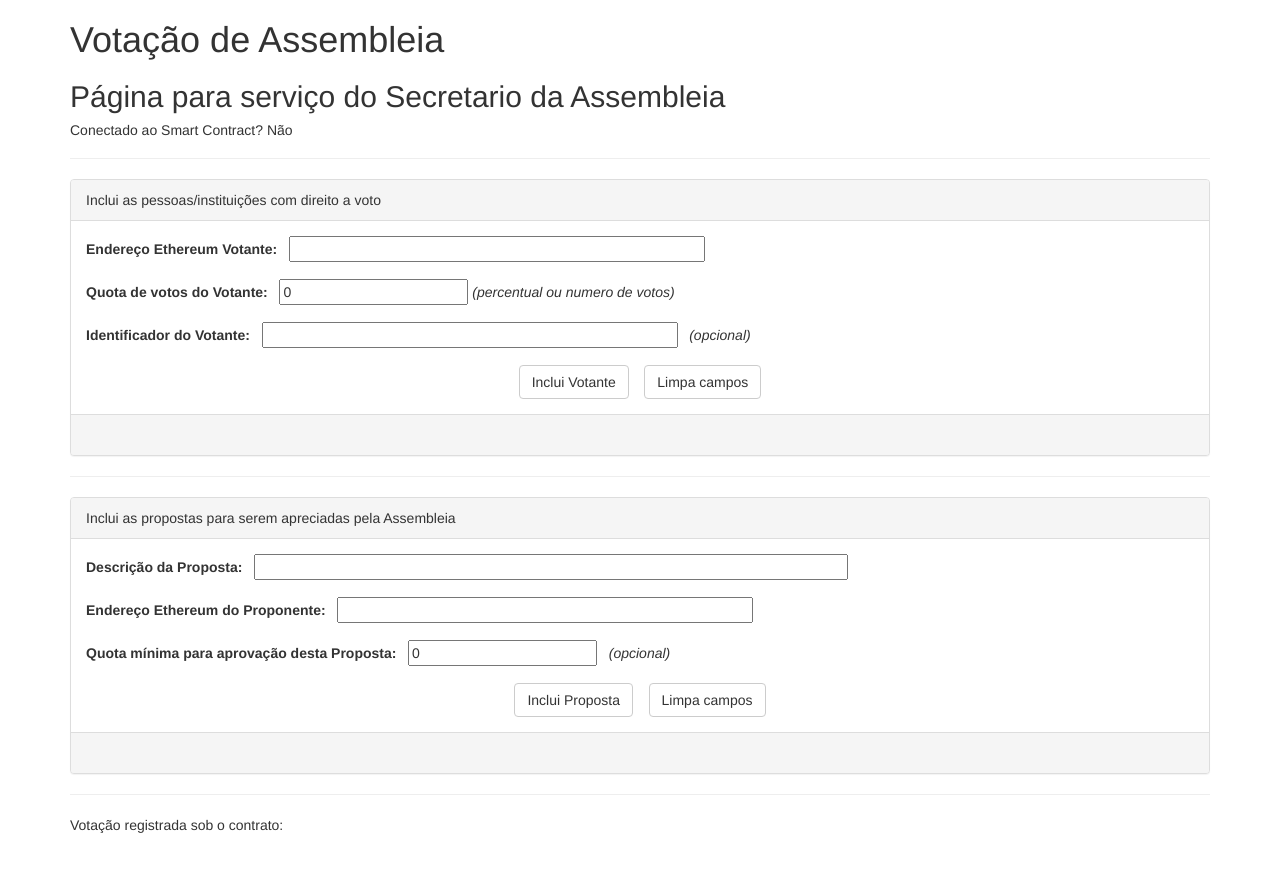
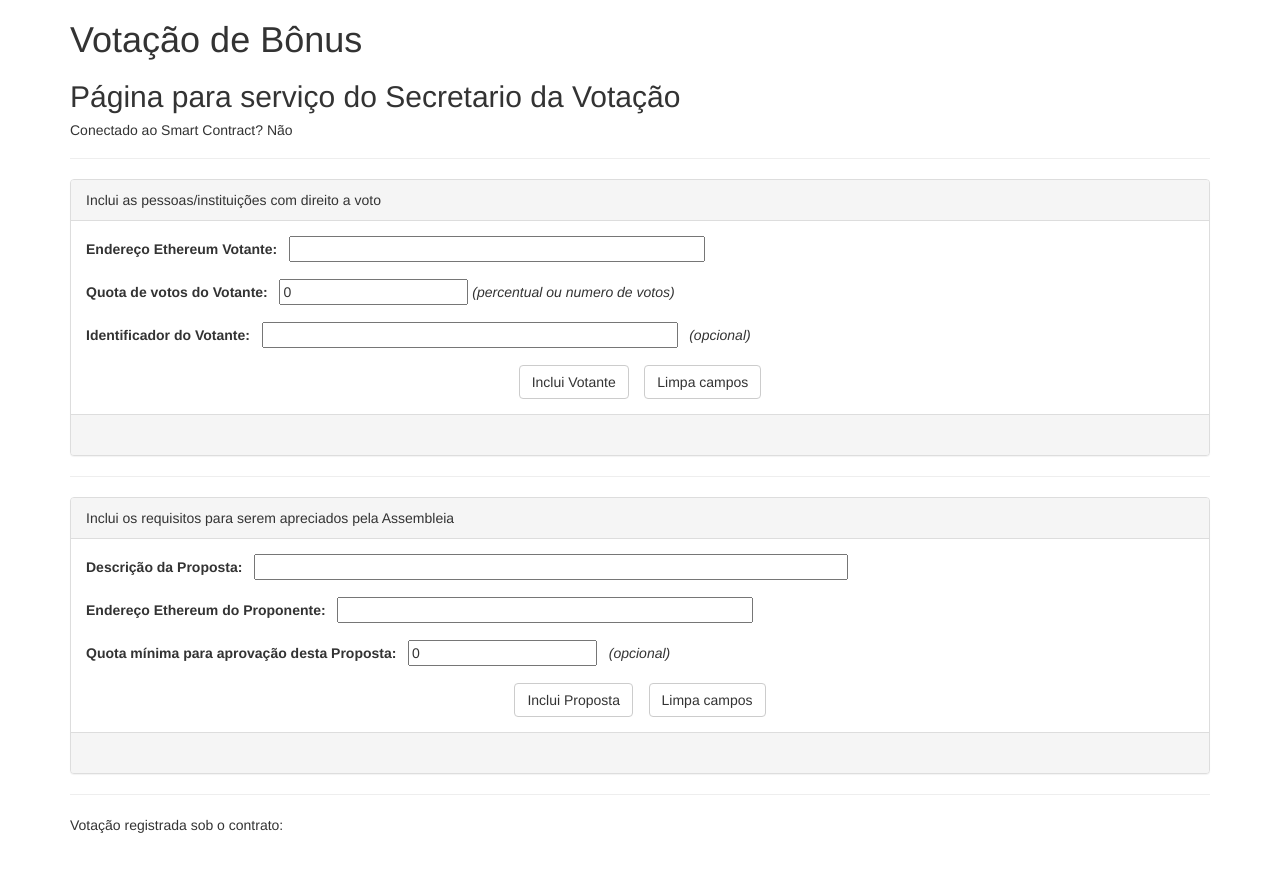
Before and after one commit to ecuriati/votacaobonus, a plain HTML site: page docs/secretario.html in a window 1280 px wide. Shown: the top 875 px of the page. Drawn offline with nearby package versions, Linux system fonts and the light colour scheme.

Commit message:
Update secretario.html

```diff
--- a/docs/secretario.html
+++ b/docs/secretario.html
@@ -4,14 +4,14 @@
     <meta charset="UTF-8">
     <meta name="viewport" content="width=device-width, initial-scale=1.0">
     <meta http-equiv="X-UA-Compatible" content="ie=edge">
-    <title>Votação de Assembleia - Página para serviço do Secretario da Assembleia</title>
+    <title>Votação de Bônus - Página para serviço do Secretario da Votação</title>
     <link rel="stylesheet" href="https://maxcdn.bootstrapcdn.com/bootstrap/3.3.7/css/bootstrap.min.css">
     <link rel="stylesheet" href="css/general.css">
 </head>
 <body>
     <div class="container">
-        <h1>Votação de Assembleia</h1>
-        <h2>Página para serviço do Secretario da Assembleia</h2>
+        <h1>Votação de Bônus</h1>
+        <h2>Página para serviço do Secretario da Votação</h2>
         <h5>Conectado ao Smart Contract? <span id="conectado">Não</span></h5>
         <hr>
         <div class="panel panel-default">
@@ -47,7 +47,7 @@
         <hr>
         <div class="panel panel-default">
             <div class="panel-heading">
-                Inclui as propostas para serem apreciadas pela Assembleia
+                Inclui os requisitos para serem apreciados pela Assembleia
             </div>
             <div class="panel-body">
                 <form action="#" id="frmIncluiProposta" name="frmIncluiProposta">
```
